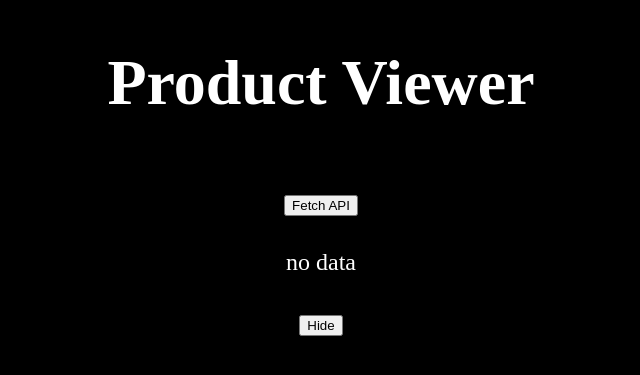
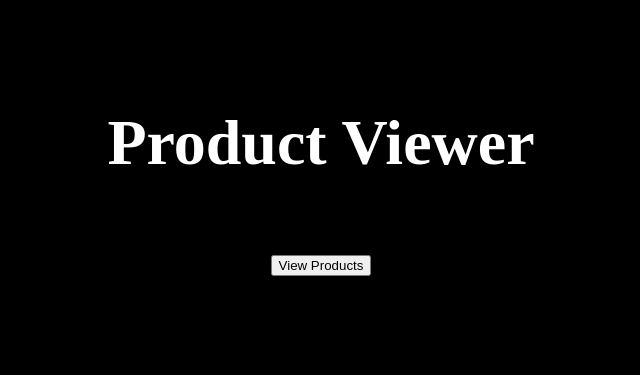
Before and after one commit to cookie-cpu/product-pager, a Next.js app: page / in a window 1280 px wide. Shown: the part 247-622 px from the top of the page, without its empty margins (319-959 px from the left). Built offline with nearby package versions, Linux system fonts and the light colour scheme.

Commit message:
project cleanup

```diff
--- a/pages/index.tsx
+++ b/pages/index.tsx
@@ -40,6 +40,13 @@ export default function Home() {
       })
   };
 
+  const newApi = () => {
+    axios.get("/api/random-num")
+    .then(function (response) {
+      console.log(response.data.num);
+    })
+  }
+
   const imgStyle = {
       width: "150px",
       height: "150px"
@@ -70,12 +77,13 @@ export default function Home() {
               </div> */}
 
               <div className={styles.description}>
-                <button onClick={apiGet}>Fetch API</button>
-                {data.length > 1 ? <p>data</p> : <p>no data</p>}
-                {clicked ? <button onClick={handleClick}>View</button> : <button onClick={handleClick}>Hide</button>}
+
+                {data.length == 0 ? <button onClick={apiGet}>View Products</button> : null}
+
               </div>
 
-              <div className={!clicked? styles.gridshow : styles.gridhide}>
+              {/* <div className={!clicked? styles.gridshow : styles.gridhide}> */}
+              <div className={styles.gridshow}>
                 {renderedData}
               </div>
 
```
